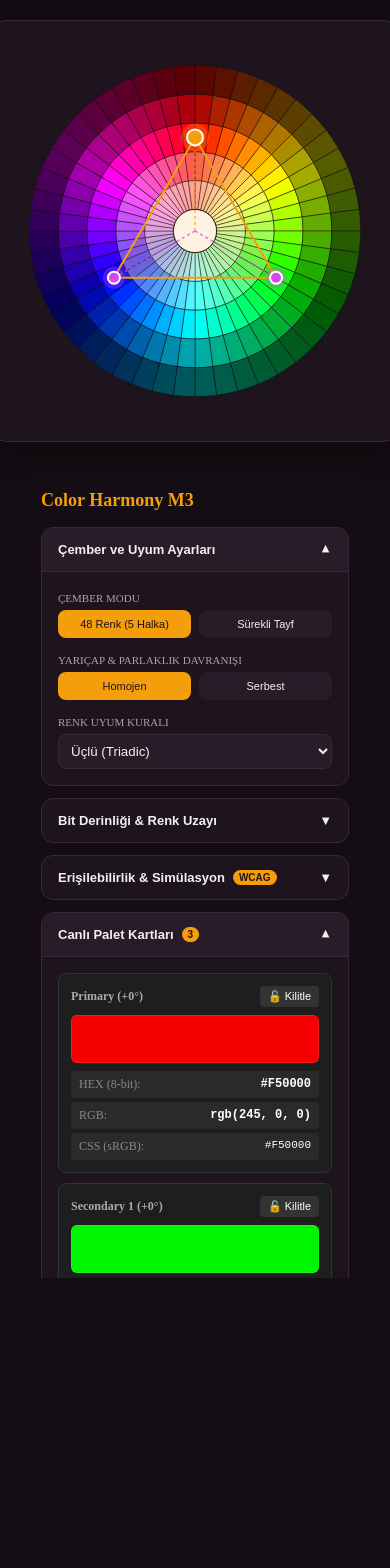
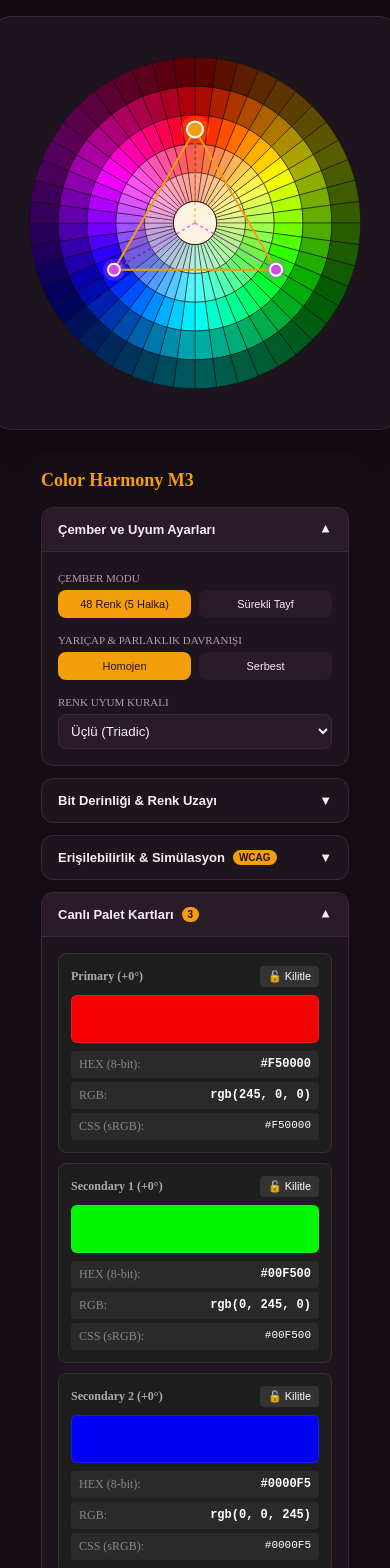
Before and after one commit to VelliDR/color-harmony-pwa, a React (Vite) app: page / in a window 390 px wide. Shown: the top 1568 px of the page. Before the commit the page ends 1298 px from the top, so only its background shows below. Built offline with nearby package versions, Linux system fonts and the light colour scheme.

Commit message:
mobil optimizasyonlar

```diff
--- a/index.html
+++ b/index.html
@@ -10,19 +10,18 @@
 
     <title>Color Harmony M3</title>
 
-    <!-- PWA Manifest & İkonlar (Başına eğik çizgi ekleyerek veya göreceli bırakarak) -->
-    <!-- index.html içinde -->
-<link rel="manifest" href="./manifest.json" />
+    <!-- PWA Manifest & İkonlar -->
+    <link rel="manifest" href="manifest.json" />
     <link rel="icon" type="image/x-icon" href="favicon.ico" />
     <link rel="apple-touch-icon" href="icon-192.png" />
 
-    <!-- Standart & iOS PWA Desteği (Hata Veren Kısım Güncellendi) -->
+    <!-- Standart & iOS PWA Desteği -->
     <meta name="mobile-web-app-capable" content="yes" />
     <meta name="apple-mobile-web-app-capable" content="yes" />
     <meta name="apple-mobile-web-app-status-bar-style" content="black-translucent" />
     <meta name="apple-mobile-web-app-title" content="ColorHarmony" />
   </head>
-  <body style="margin: 0; background-color: #140D13; touch-action: manipulation; overflow: hidden;">
+  <body style="margin: 0; background-color: #140D13; touch-action: manipulation; min-height: 100vh; overflow-x: hidden; overflow-y: auto;">
     <div id="root"></div>
     <script type="module" src="/src/main.tsx"></script>
   </body>
--- a/src/App.tsx
+++ b/src/App.tsx
@@ -15,30 +15,31 @@ export const App: React.FC = () => {
         display: 'flex',
         flexDirection: 'row',
         flexWrap: 'wrap',
-        alignItems: 'center',
+        alignItems: 'flex-start',
         justifyContent: 'center',
-        gap: '32px',
-        padding: '20px',
+        gap: '24px',
+        padding: '16px',
         boxSizing: 'border-box'
       }}
     >
-      {/* SOL / ORTA: ETKİLEŞİMLİ RENK ÇEMBERİ KARTON YÜZEYİ */}
+      {/* SOL / ÜST: RENK ÇEMBERİ KARTI */}
       <div
         style={{
           display: 'flex',
           justifyContent: 'center',
           alignItems: 'center',
-          padding: '20px',
+          padding: '16px',
           backgroundColor: m3Theme.surface,
           borderRadius: '24px',
           border: `1px solid ${m3Theme.border}`,
-          boxShadow: '0 8px 32px rgba(0, 0, 0, 0.3)'
+          boxShadow: '0 8px 32px rgba(0, 0, 0, 0.3)',
+          flexShrink: 0
         }}
       >
         <ColorWheel />
       </div>
 
-      {/* SAĞ: MATERIAL 3 AKORDİYONLU KONTROL PANELİ */}
+      {/* SAĞ / ALT: PANEL */}
       <PaletteInspector />
     </div>
   );
--- a/src/components/panel/PaletteInspector.tsx
+++ b/src/components/panel/PaletteInspector.tsx
@@ -92,9 +92,8 @@ export const PaletteInspector: React.FC = () => {
         color: m3Theme.textPrimary,
         width: '340px',
         maxWidth: '100%',
-        maxHeight: 'calc(100vh - 40px)',
-        overflowY: 'auto',
-        boxSizing: 'border-box'
+        boxSizing: 'border-box',
+        flexShrink: 0
       }}
     >
       <h3 style={{ margin: '0 0 4px 0', fontSize: '18px', fontWeight: 'bold', color: m3Theme.primary, flexShrink: 0 }}>
```
